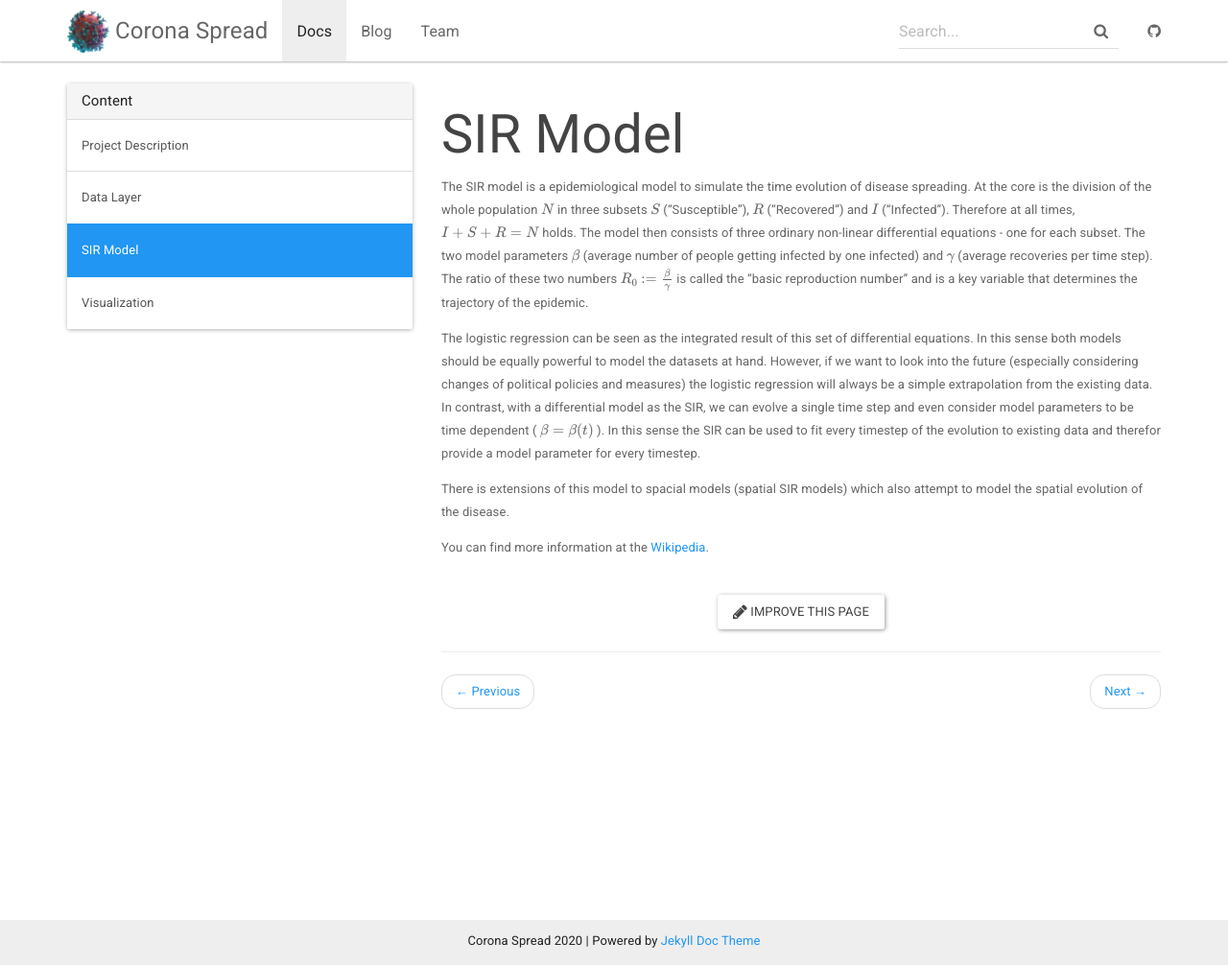
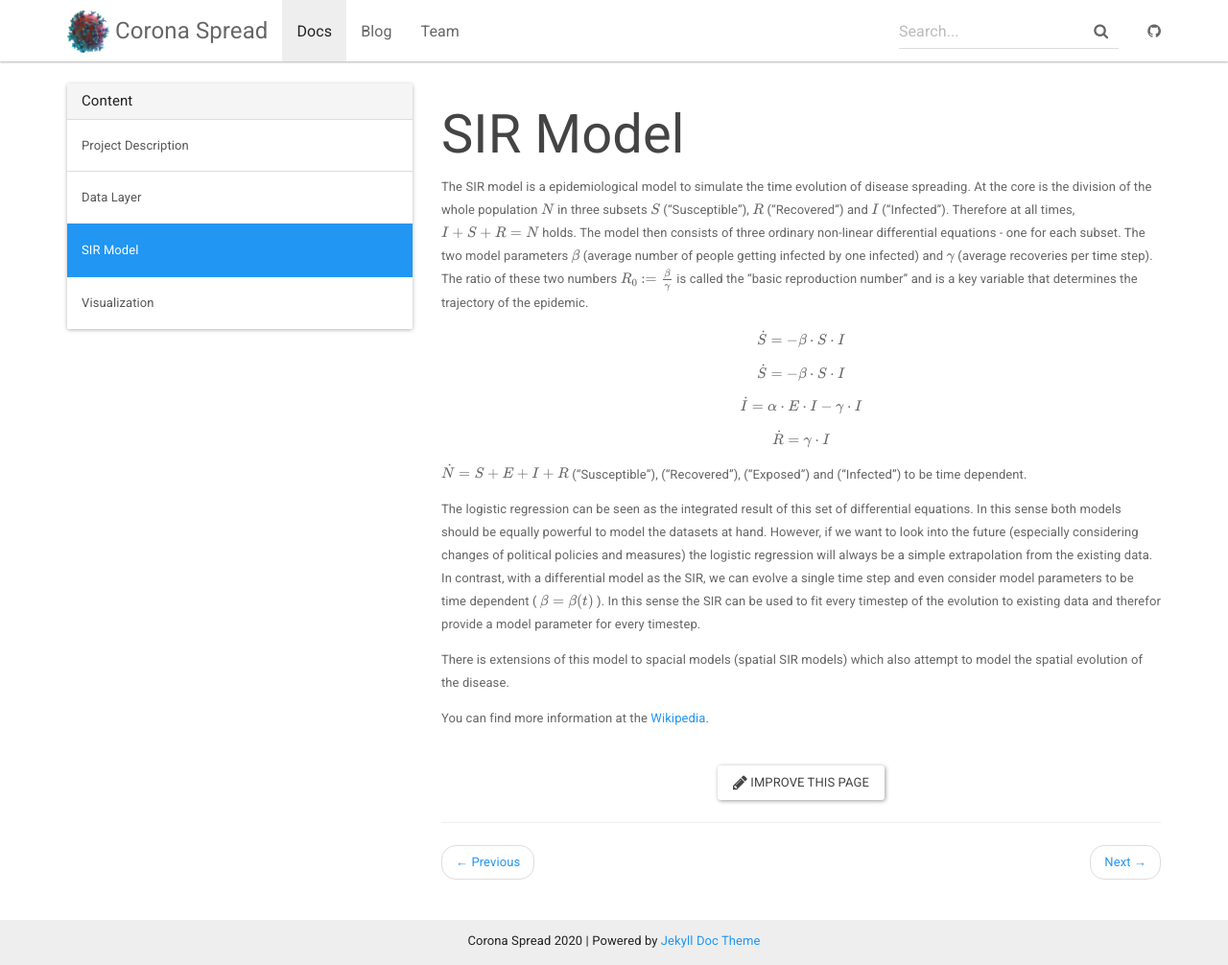
Before and after one commit to coronaspread/coronaspread.github.io, a Jekyll site: the page built from _docs/sir.md, in a window 1280 px wide and 1006 px high. Shown: the whole window at 96% size. Built offline with Jekyll 4.4.1, drawn with Linux system fonts in a browser that asks for light colours; formulas are drawn with MathJax 3.

Commit message:
Add formulas to SIR

```diff
--- a/_docs/sir.md
+++ b/_docs/sir.md
@@ -10,6 +10,28 @@ The model then consists of three ordinary non-linear differential equations - on
 The two model parameters $$ \beta $$ (average number of people getting infected by one infected) and $$ \gamma $$ (average recoveries per time step).
 The ratio of these two numbers $$ R_0:=\frac{\beta}{\gamma} $$ is called the "basic reproduction number" and is a key variable that determines the trajectory of the epidemic.
 
+$$
+\dot{S} = - \beta \cdot S \cdot I
+$$
+
+$$
+\dot{S} = - \beta \cdot S \cdot I
+$$
+
+$$
+\dot{I} = \alpha \cdot E \cdot I - \gamma \cdot I
+$$
+
+$$
+\dot{R} = \gamma \cdot I
+$$
+
+$$
+\dot{N} = S + E + I + R
+$$
+(“Susceptible”), (“Recovered”), ("Exposed") and (“Infected”) to be time dependent.
+
+
 The logistic regression can be seen as the integrated result of this set of differential equations.
 In this sense both models should be equally powerful to model the datasets at hand.
 However, if we want to look into the future (especially considering changes of political policies and measures) the logistic regression will always be a simple extrapolation from the existing data.
```
